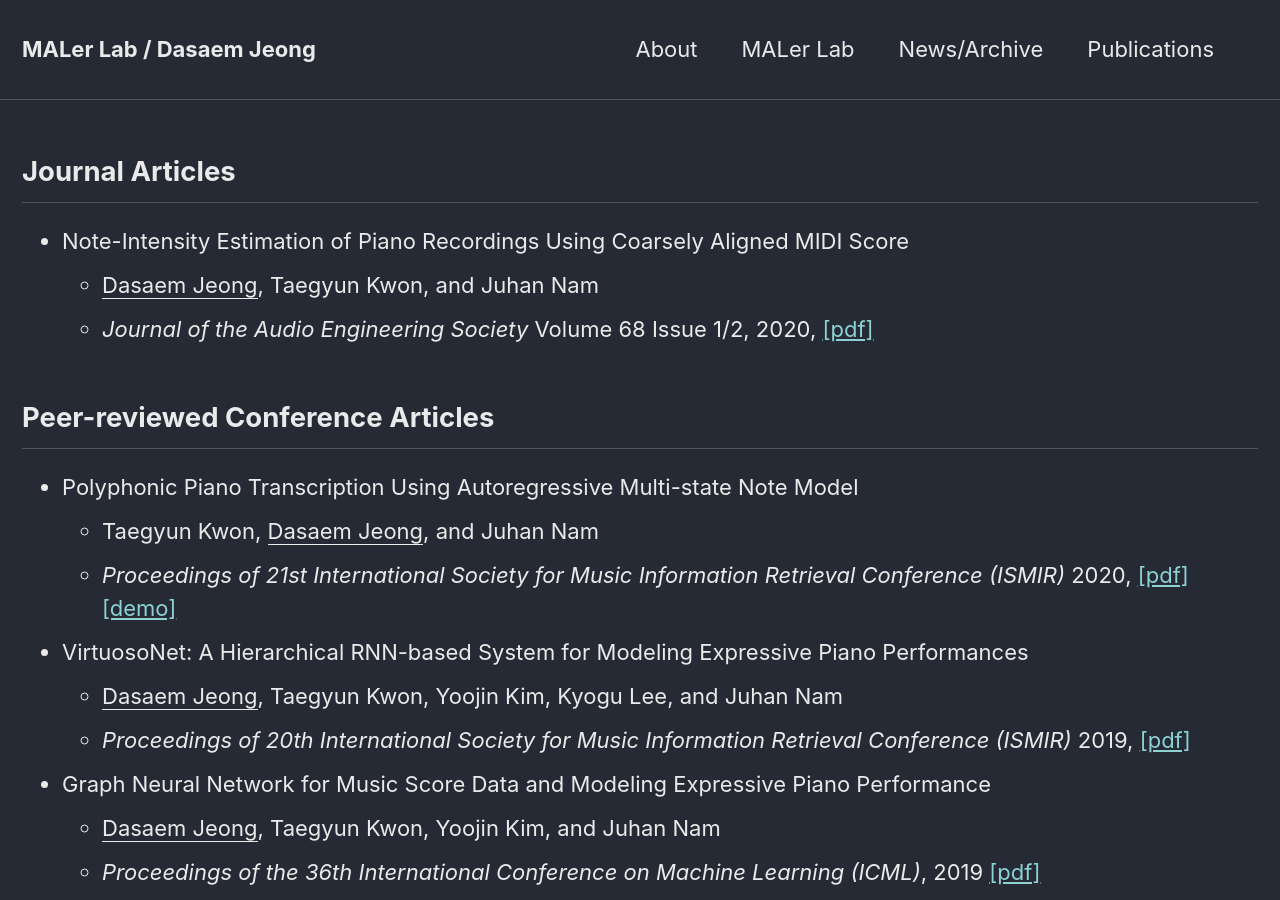
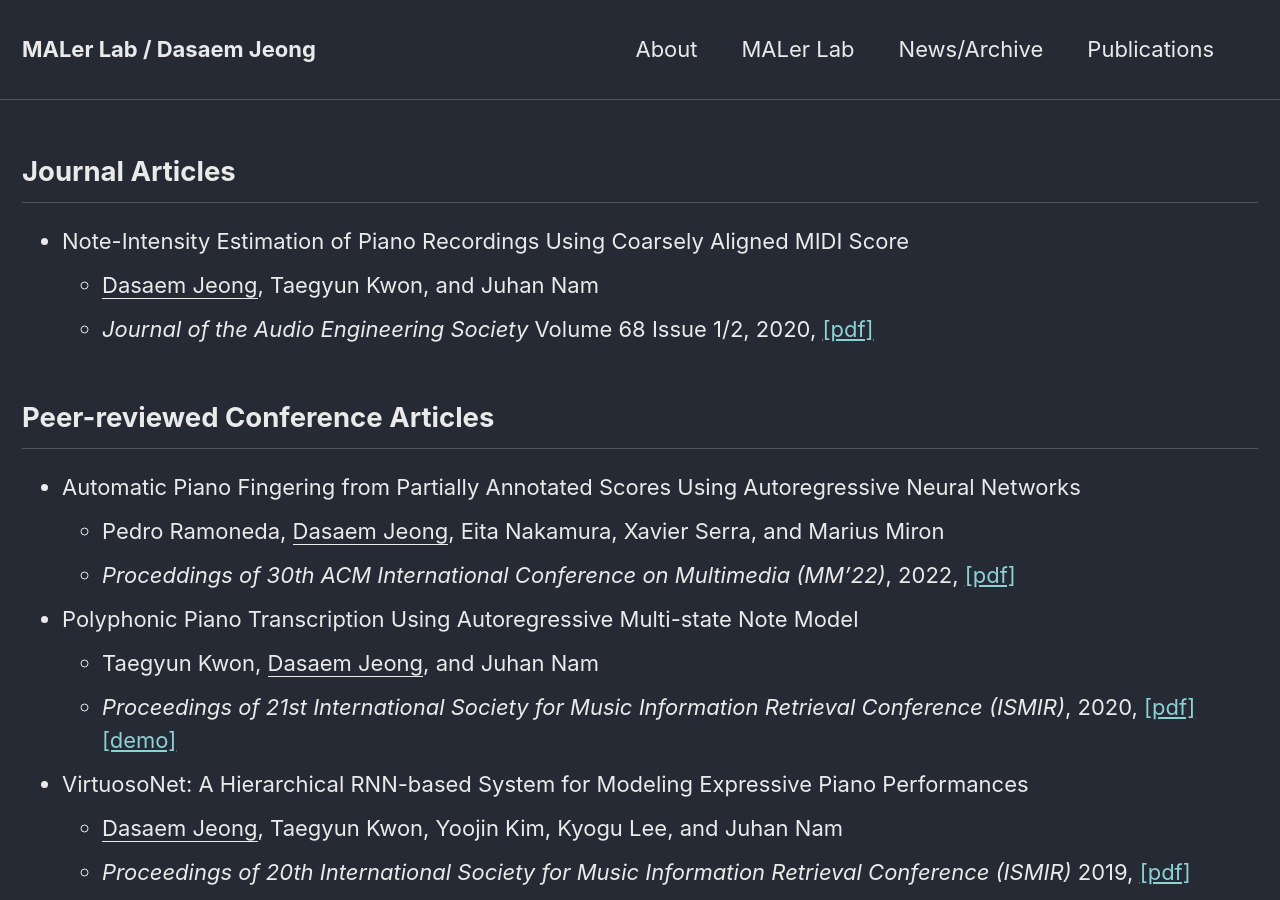
Before and after one commit to jdasam/jdasam.github.io, a Jekyll site: the page built from publications.md, in a window 1280 px wide and 900 px high. Built offline with Jekyll 4.4.1, drawn with Linux system fonts in a browser that asks for light colours.

Commit message:
add acm mm 2022

```diff
--- a/publications.md
+++ b/publications.md
@@ -10,9 +10,13 @@ permalink: /publications/
 	+ *Journal of the Audio Engineering Society* Volume 68 Issue 1/2, 2020, [[pdf]](http://www.aes.org/e-lib/browse.cfm?elib=20716)
 
 ## Peer-reviewed Conference Articles
+* Automatic Piano Fingering from Partially Annotated Scores Using Autoregressive Neural Networks
+	+ Pedro Ramoneda, <u>Dasaem Jeong</u>, Eita Nakamura, Xavier Serra, and Marius Miron
+	+ *Proceddings of 30th ACM International Conference on Multimedia (MM'22)*, 2022, [[pdf]](https://repositori.upf.edu/handle/10230/54308)
+
 * Polyphonic Piano Transcription Using Autoregressive Multi-state Note Model
 	+ Taegyun Kwon, <u>Dasaem Jeong</u>,  and Juhan Nam
-	+ *Proceedings of 21st International Society for Music Information Retrieval Conference (ISMIR)* 2020, [[pdf]](https://program.ismir2020.net/poster_3-17.html) [[demo]](https://taegyunkwon.github.io/ar_multi_transcription/)
+	+ *Proceedings of 21st International Society for Music Information Retrieval Conference (ISMIR)*, 2020, [[pdf]](https://program.ismir2020.net/poster_3-17.html) [[demo]](https://taegyunkwon.github.io/ar_multi_transcription/)
 
 * VirtuosoNet: A Hierarchical RNN-based System for Modeling Expressive Piano Performances
 	+ <u>Dasaem Jeong</u>, Taegyun Kwon, Yoojin Kim, Kyogu Lee, and Juhan Nam
```
